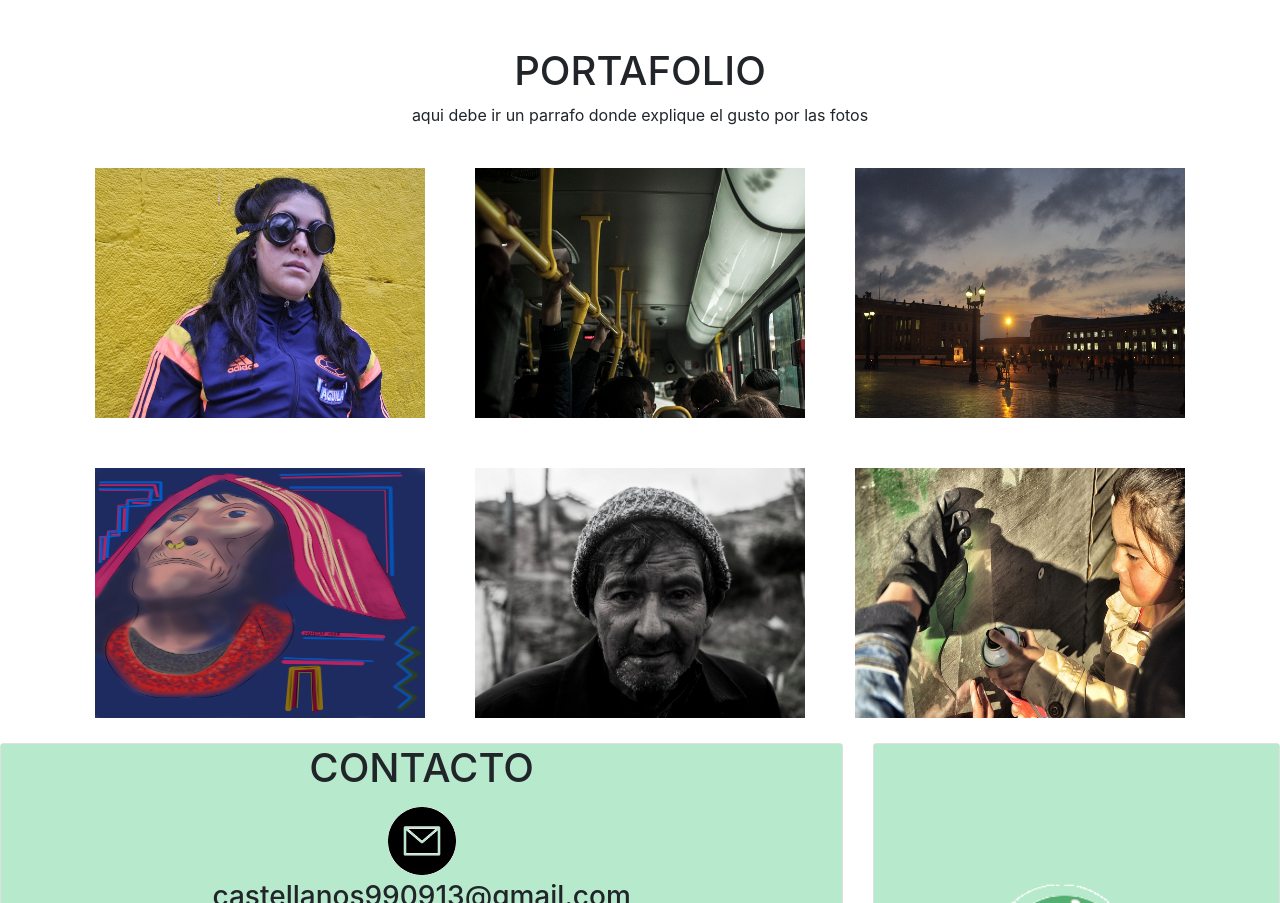
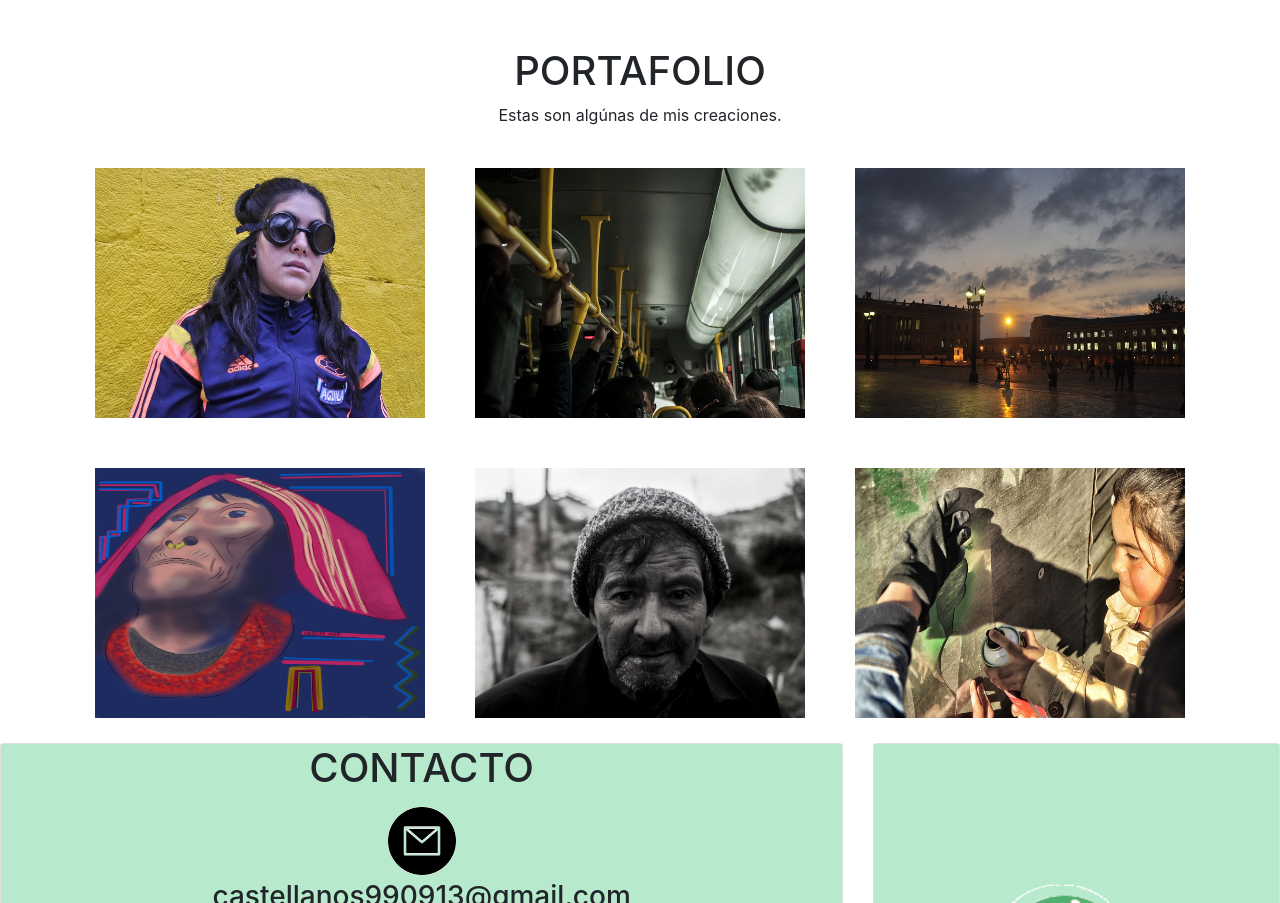
Before and after one commit to FabioCastellanosA/portafolioweb, a plain HTML site: page index.html in a window 1280 px wide. Shown: the part 2285-3188 px from the top of the page. Drawn offline with nearby package versions, Linux system fonts and the light colour scheme.

Commit message:
listo para subir a repositorio

```diff
--- a/index.html
+++ b/index.html
@@ -83,7 +83,7 @@
          <section id="galeria" class="container">
                     <div class="text-center pt-5">
                       <h1 id="portafolio">PORTAFOLIO</h1>
-                      <p>aqui debe ir un parrafo donde explique el gusto por las fotos</p>
+                      <p>Estas son algúnas de mis creaciones.</p>
                       </div>
 
                       <div class="row">
```
